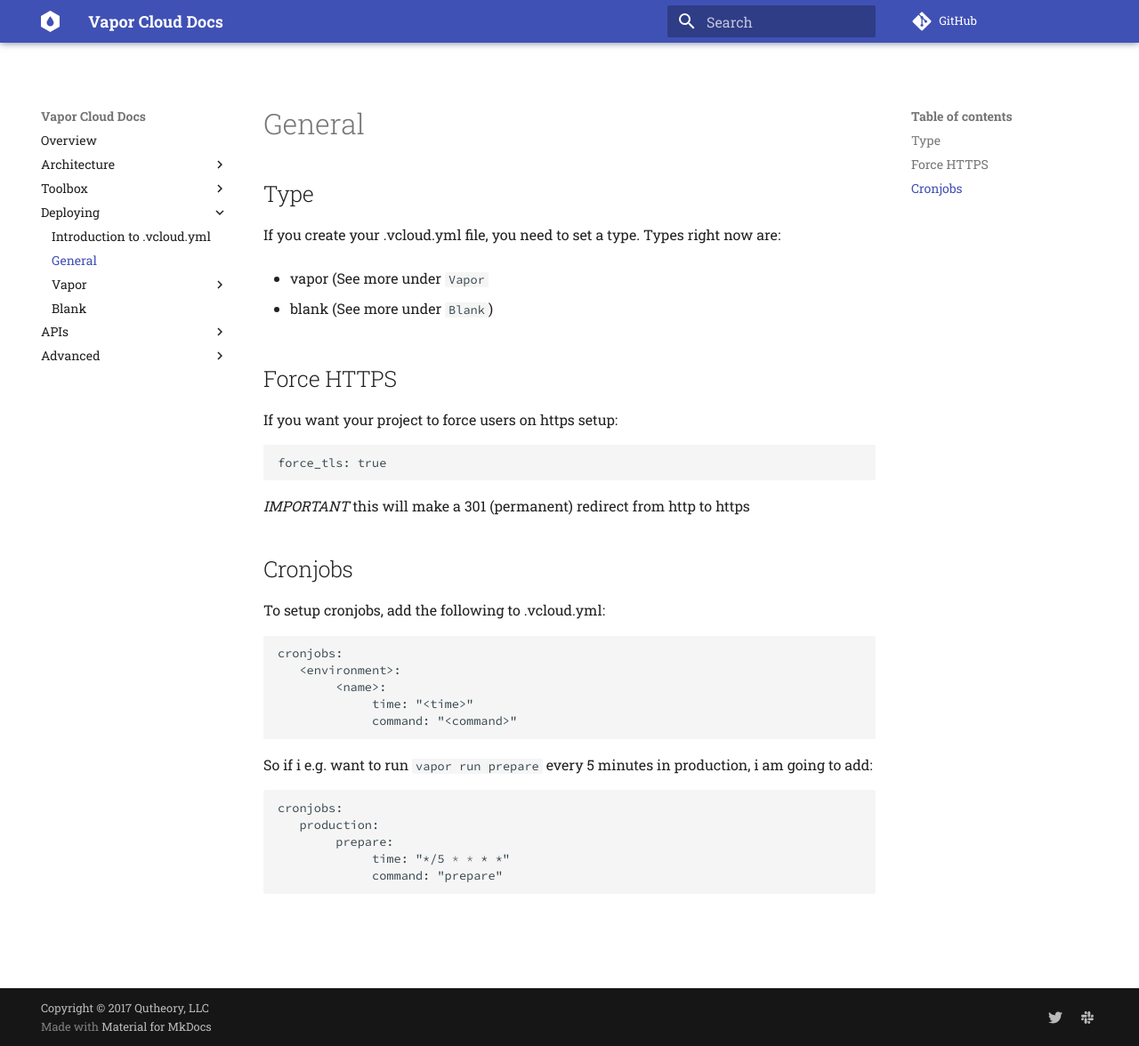
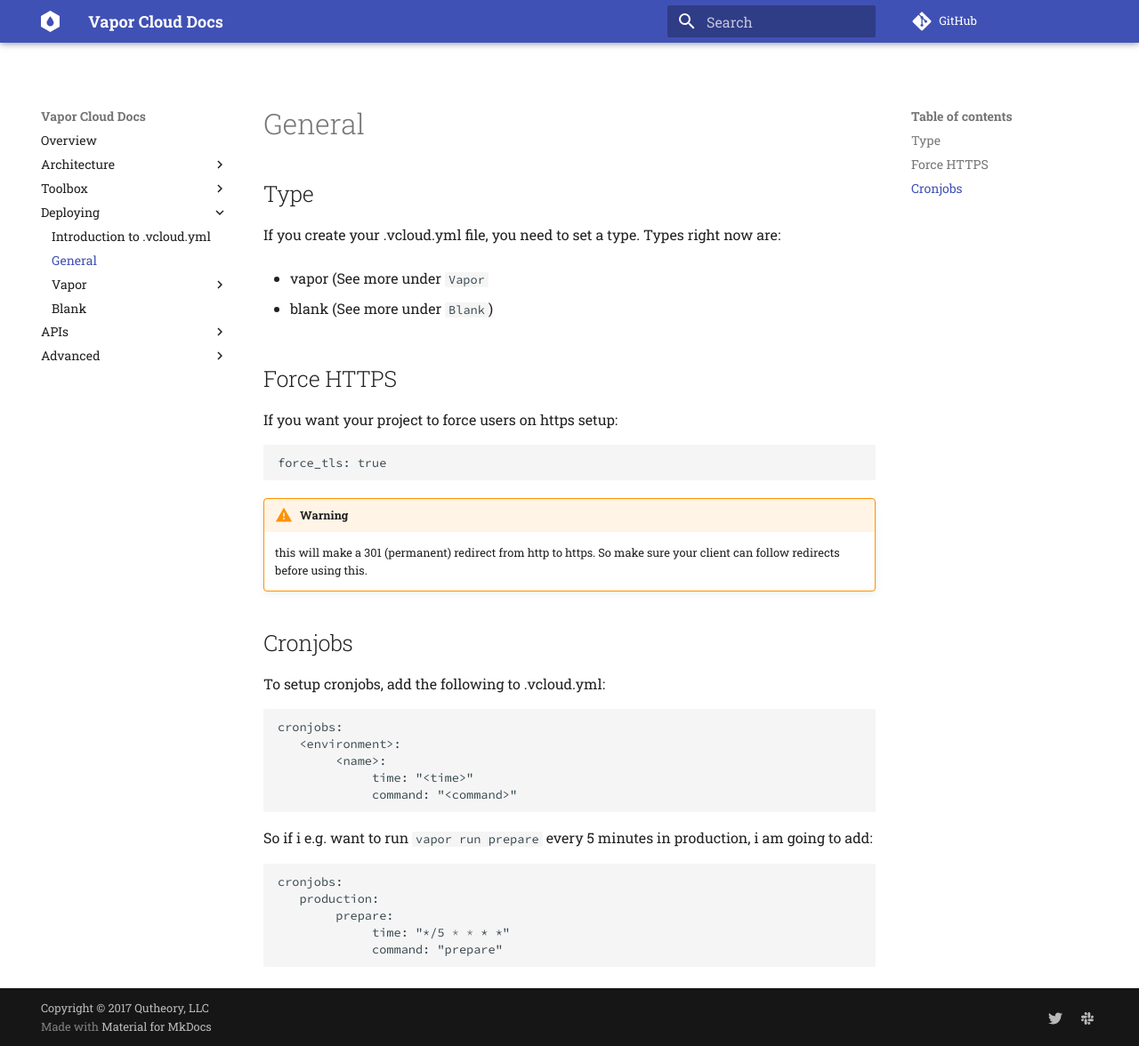
Before and after one commit to qutheory/cloud-documentation, an MkDocs documentation site: the page built from docs/configuring-deployment/general.md, in a window 1280 px wide and 1176 px high. Shown: the whole window at 89% size. Built offline with MkDocs 1.6.1 and Material for MkDocs 9.7.7, drawn with Linux system fonts in a browser that asks for light colours; comment, search, counter and statistics services are not loaded; old or Windows-style settings are respelled for this version of MkDocs.

Commit message:
Very small format change

````diff
--- a/docs/configuring-deployment/general.md
+++ b/docs/configuring-deployment/general.md
@@ -16,7 +16,8 @@
 force_tls: true
 ```
 
-*IMPORTANT* this will make a 301 (permanent) redirect from http to https
+!!! warning
+    this will make a 301 (permanent) redirect from http to https. So make sure your client can follow redirects before using this.
 
 ## Cronjobs
 
````
